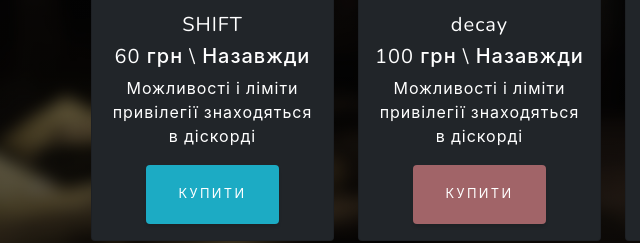
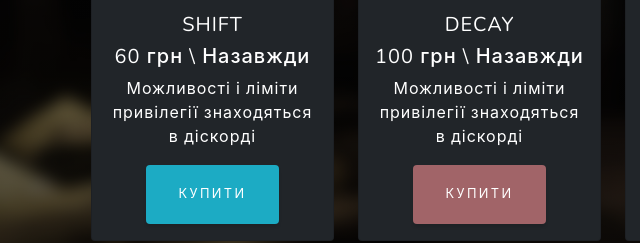
Before and after one commit to VortexPR/Lambda, a plain HTML site: page donate.html in a window 1280 px wide. Shown: the part 345-588 px from the top of the page, 27-667 px from the left. Drawn offline with nearby package versions, Linux system fonts and the light colour scheme.

Commit message:
Add files via upload

```diff
--- a/donate.html
+++ b/donate.html
@@ -81,7 +81,7 @@
                         <div class="card  text-bg-dark mb-3 med1" style="max-width: 18rem;">
                            <img src="assets/img/decay.png" class="card-img-top" alt="...">
                            <div class="card-body">
-                              <h5 class="card-title">decay</h5>
+                              <h5 class="card-title">DECAY</h5>
                               <h5 class="card-title">100 грн \ Назавжди</h5>
                               <p class="card-text med">З цим донатом ви зможете:</p>
                               <ul class="med">
```
